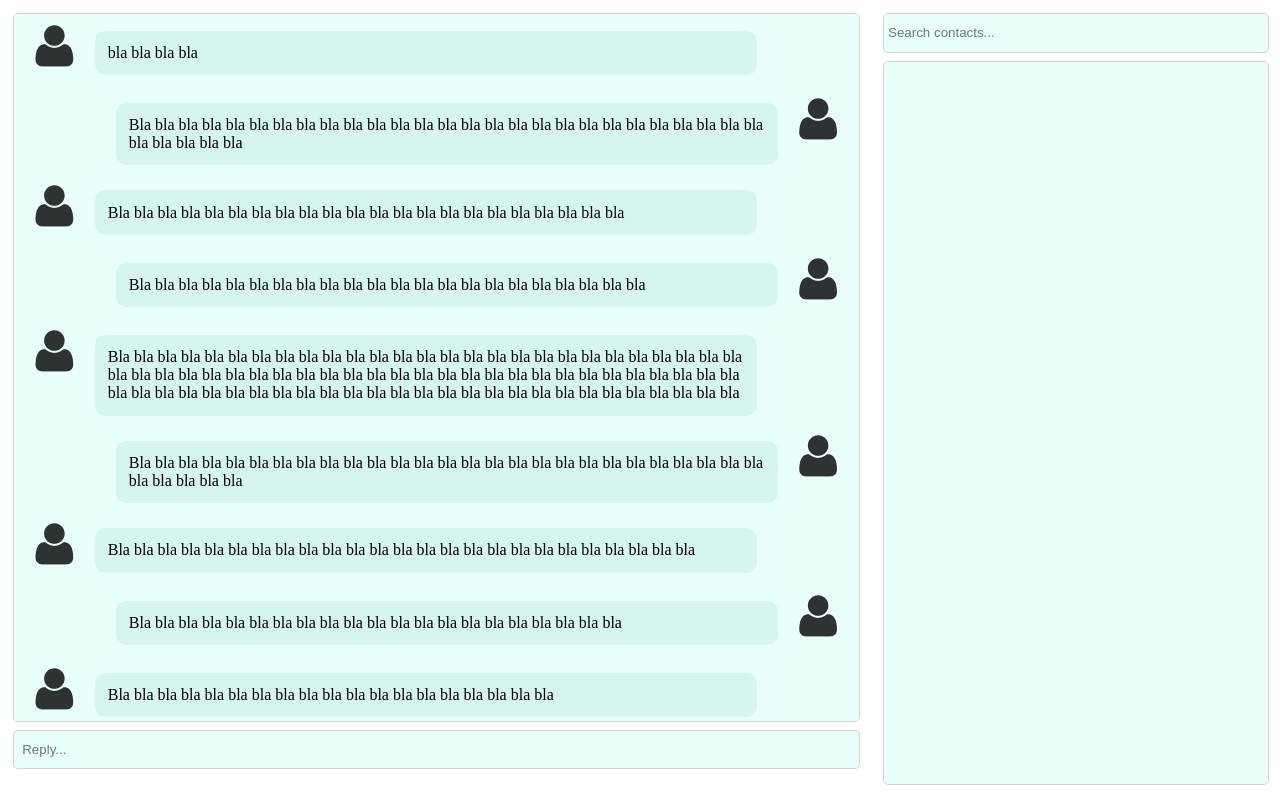
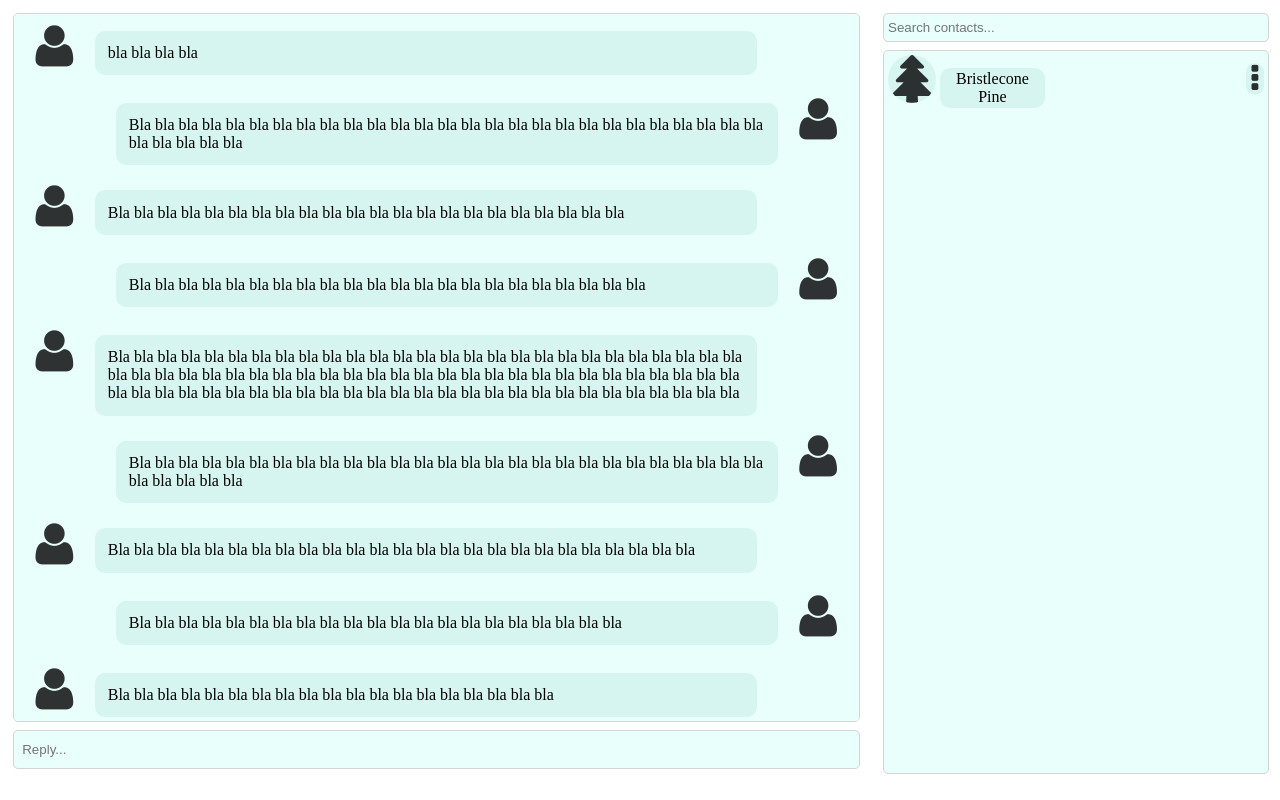
Before and after one commit to binarytrails/ring-api-client, a plain HTML site: page ring.cx/interfaces/chat.html in a window 1280 px wide. Drawn offline with Linux system fonts and the light colour scheme.

Commit message:
interface: add chat contacts styling

```diff
--- a/ring.cx/interfaces/chat.html
+++ b/ring.cx/interfaces/chat.html
@@ -34,7 +34,22 @@
             <div id="right">
                 <input id="searchContacts" class="windowLightStyle"
                     placeholder="Search contacts..."></input>
-                <div id="contactsList" class="windowLightStyle"></div>
+                <div id="contactsList" class="windowLightStyle">
+                    <!-- contactsItems are filled dynamically -->
+                    <!-- Example: -->
+                    <div class="contactsItem">
+                        <div class="contactsItemImage">
+                            <i class="fa fa-tree fa-3x" aria-hidden="true"></i>
+                        </div>
+                        <div class="contactsItemText">
+                            <p>Bristlecone Pine</p>
+                        </div>
+                        <div class="contactsItemOptions">
+                            <i class="fa fa-ellipsis-v fa-2x" aria-hidden="true"></i>
+                        </div>
+                    </div>
+                    <!-- /Example -->
+                </div>
             </div>
         </div>
     </body>
--- a/ring.cx/interfaces/css/chat.css
+++ b/ring.cx/interfaces/css/chat.css
@@ -120,7 +120,7 @@ html, body
             input#searchContacts
             {
                 width: 98%;
-                height: 4%;
+                height: 1.5em;
             }
 
             #contactsList
@@ -129,3 +129,78 @@ html, body
                 height: 95%;
                 margin-top: 2%;
             }
+
+                .contactsItem
+                {
+                    width: 98%;
+                    margin: 1%;
+                    overflow: hidden;
+                }
+
+                    /* All children */
+                    .contactsItem > *
+                    {
+                        display: inline-block;
+                        text-align: center;
+                        vertical-align: middle;
+                        float: left;
+                    }
+
+                    .contactsItemImage
+                    {
+                        position: relative;
+                        width: 3em;
+                        height: 3em;
+                        height: 100%;
+                        overflow: hidden;
+                        border-radius: 50%;
+                        -moz-border-radius: 50%;
+                        -webkit-border-radius: 50%;
+                        background: #d7f5f0;
+                    }
+
+                        /* Placeholder FontAwesome icon */
+                        .contactsItemImage > i
+                        {
+                            width: 100%;
+                            height: 100%;
+                            opacity: 0.8;
+                        }
+
+                    .contactsItemText
+                    {
+                        width: auto;
+                        height 1em;
+                        margin: 1%;
+                        margin-top: 0.8em; /* FIXME: vertical-align hack */
+                        overflow: hidden;
+                        border-radius: 10px 10px 10px 10px;
+                        -moz-border-radius: 10px 10px 10px 10px;
+                        -webkit-border-radius: 10px 10px 10px 10px;
+                        background: #d7f5f0;
+                    }
+
+                        .contactsItemText > p
+                        {
+                            margin: 2%;
+                        }
+
+                    .contactsItemOptions
+                    {
+                        width: 5%;
+                        height: auto;
+                        float: right;
+                        margin-top: 0.5em; /* FIXME: verical-align hack */
+                        border-radius: 10px 10px 10px 10px;
+                        -moz-border-radius: 10px 10px 10px 10px;
+                        -webkit-border-radius: 10px 10px 10px 10px;
+                        background: #d7f5f0;
+                    }
+
+                        /* FontAwesome icon */
+                        .contactsItemOptions > i
+                        {
+                            width: 100%;
+                            text-align: center;
+                            opacity: 0.8;
+                        }
```
